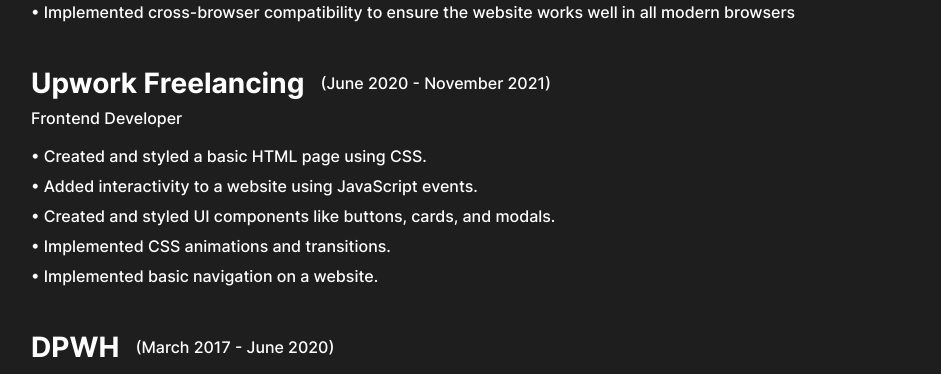
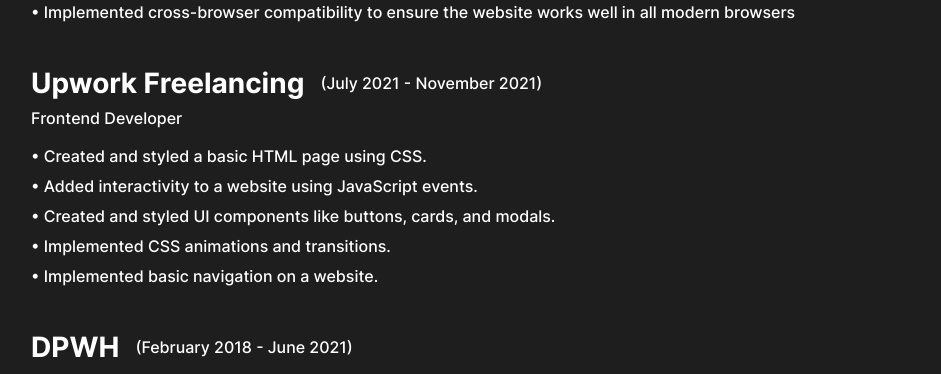
Before and after one commit to mariyamateo/personal-portfolio, a Next.js app: page / in a window 1280 px wide. Shown: the part 2406-2780 px from the top of the page, without its empty margins (17-958 px from the left). Built offline with nearby package versions, Linux system fonts and the light colour scheme.

Commit message:
update bio

```diff
--- a/components/Cards/Cards.js
+++ b/components/Cards/Cards.js
@@ -50,15 +50,15 @@
 
 export const DeliverablesCard = ({ proj }) => {
   return (
-    <div className="relative w-3/4 lg:w-full mx-auto">
+    <div className="relative w-1/4 lg:w-full mx-auto">
       <div
         className="overflow-hidden overscroll-none rounded-[16px] shadow-[0px_1px_32px_7px_#131313] relative group"
         key={proj.id}
       >
-        <h2 className="absolute right-4 bottom-8 lg:right-12 text-[#FF8E5E] group-hover:hidden">
+        <h4 className="absolute right-4 bottom-8 lg:right-12 text-[#FF8E5E] group-hover:hidden">
           {proj.name}
-        </h2>
-        <div className="backdrop-blur-sm bg-black opacity-10 transition-all ease-linear hover:opacity-80 w-full overflow-x-hidden h-96">
+        </h4>
+        <div className="backdrop-blur-sm bg-black opacity-10 transition-all ease-linear hover:opacity-80 w-full overflow-hidden h-96">
           <img src={proj.image} alt={proj.name} draggable={false} />
         </div>
       </div>
--- a/components/Projects/Projects.js
+++ b/components/Projects/Projects.js
@@ -23,7 +23,7 @@
         <h1>
           My <span className="text-[#FF8E5E]">deliverables</span>
         </h1>
-        <div className="grid lg:grid-cols-2 gap-12 pt-12">
+        <div className="grid lg:grid-cols-3 gap-12 pt-12">
           {PROJECTS_LIST.map((proj) => (
               <DeliverablesCard proj={proj} />
           ))}
--- a/constants/about.js
+++ b/constants/about.js
@@ -115,7 +115,7 @@
       "Implemented CSS animations and transitions.",
       "Implemented basic navigation on a website.",
     ],
-    date: "June 2020 - November 2021",
+    date: "July 2021 - November 2021",
   },
   {
     id: 0,
@@ -127,7 +127,7 @@
       "Collaborate with other engineers and architects.",
       "Use software to create construction simulations and animations.",
     ],
-    date: "March 2017 - June 2020",
+    date: "February 2018 - June 2021",
   },
 ];
 
--- a/constants/projects.js
+++ b/constants/projects.js
@@ -3,13 +3,13 @@
     id: 0,
     image: "/images/png/projects/portfolio.webp",
     name: "My Portfolio",
-    link: "https://maclarissemateo.netlify.app/",
+    // link: "https://maclarissemateo.netlify.app/",
   },
   {
     id: 1,
     image: "/images/png/projects/sociopedia.webp",
     name: "Sociopedia",
-    link: "https://sociopedia-emvz.onrender.com/",
+    // link: "https://sociopedia-emvz.onrender.com/",
   },
   {
     id: 2,
```
